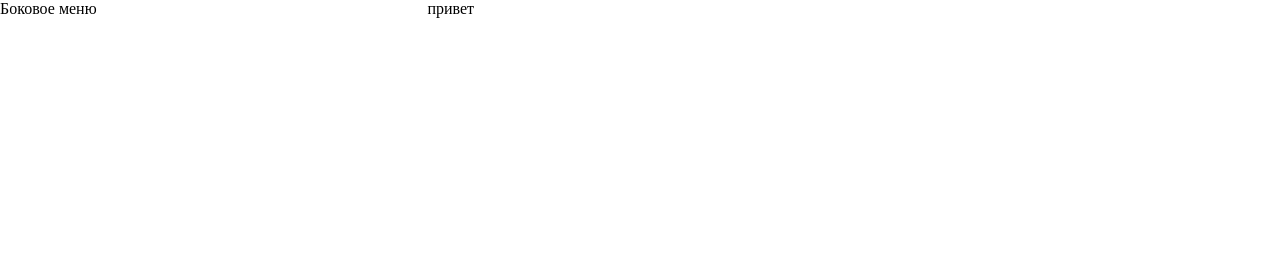
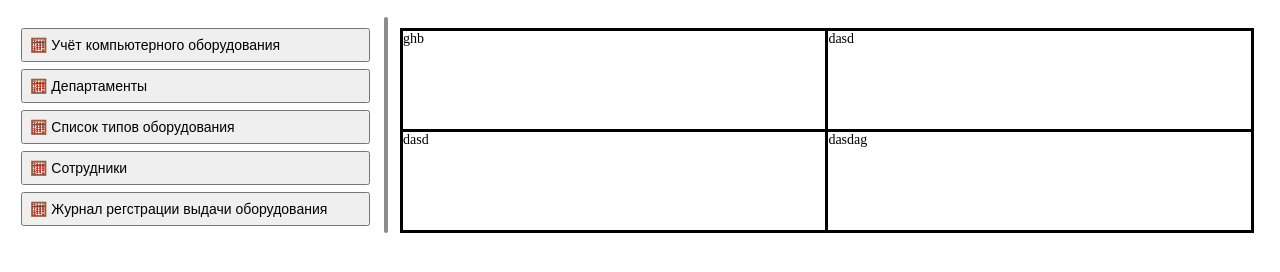
Before and after one commit to ShadyOboroten/app, a plain HTML site: page index.html in a window 1280 px wide. Drawn offline with Linux system fonts and the light colour scheme.

Commit message:
последняя версия файлов

```diff
--- a/index.html
+++ b/index.html
@@ -1,5 +1,5 @@
 <!DOCTYPE html>
-<html lang="en">
+<html lang="ru">
 <head>
     <meta charset="UTF-8">
     <meta name="viewport" content="width=device-width, initial-scale=1.0">
@@ -8,21 +8,92 @@
         *{
             margin: 0;
             padding: 0;
+            font-size: 14px;
         }
         main{
             display: grid;
-            grid-template-columns: 33vw 66vw;
-            gap: 5px;
+            grid-template-columns: 30vw 2px auto;
+
         }
         aside{
             place-items: left;
+            margin-left: 1.5rem;
+            margin-right: 1rem;
+            margin-top: 2rem;
         }
+        .blacK-line{
+            background-color: rgb(140, 140, 140);
+            margin-top: 1.2rem;
+            width: 4px;
+            padding-bottom: auto;
+            border-radius: 1.2rem;
+        }
+        article{
+            background-color: black;
+            display: grid;
+            padding: 3px;
+            margin-left: 1rem;
+            margin-right: 3rem;
+            margin-top: 2rem;
+            grid-template-columns: 33vw 33vw;
+            gap: 3px;
+        }
+        button{
+            text-align: center;
+            display: flex;
+            width: 100%;
+            margin-bottom: 0.5rem;
+            padding: 0.5rem;
+        }
+        .standartdiv{
+            background-color: white;
+        }
+        button:hover {
+            transform: translate(-1px, 2px);
+            box-shadow: 0 5px 10px rgba(0, 0, 0, 0.35);
+        }
+        button:focus-visible{
+            background-color: black;
+        }
+
     </style>
 </head>
 <body>
     <main>
-        <aside>Боковое меню</aside>
-        <div>привет</div>
+        <aside>
+            <div>
+                <button type="button" id="aside1">🧮 Учёт компьютерного оборудования</button>
+            </div>
+            <div>
+                <button type="button" id="aside2">🧮 Департаменты</button>
+            </div>
+            <div>
+                <button type="button" id="aside3">🧮 Список типов оборудования</button>
+            </div>
+            <div>
+                <button type="button" id="asside4">🧮 Сотрудники</button>
+            </div>
+            <div>
+                <button type="button" id="asside5">🧮 Журнал регстрации выдачи оборудования</button>
+            </div>
+        </aside>
+        <div class="blacK-line"></div>
+        <article>
+            <div class="standartdiv">
+                ghb
+            </div>
+            <div class="standartdiv">
+                dasd
+
+
+            </div>
+            <div class="standartdiv">
+                dasd
+            </div>
+            <div class="standartdiv">
+                dasdag
+            </div>
+        </article>
     </main>
 </body>
 </html>
```
Also changed, not shown: autorisation.html (+4 -1 lines).
